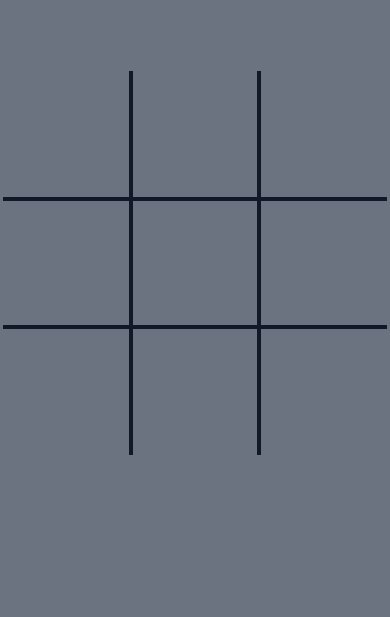
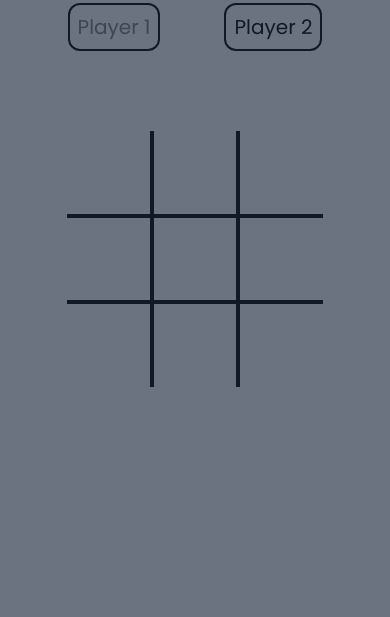
Before and after one commit to GabrielOJorge/tic-tac-toe, a plain HTML site: page index.html in a window 390 px wide. Shown: the part 227-844 px from the top of the page. Drawn offline with Linux system fonts and the light colour scheme.

Commit message:
style: make website responsive for small and medium screens

```diff
--- a/index.html
+++ b/index.html
@@ -13,12 +13,12 @@
 <body class="flex flex-col justify-center items-center gap-12 bg-gray-500 h-screen font-Poppins">
 
   <div id="overlay" class="absolute flex flex-col justify-center items-center gap-9 scale-0 transition-all select-none">
-    <h1 id="winningMsg" class="text-white text-6xl animate-bounce"></h1>
-    <button id="restartBtn" class="text-white text-4xl p-2 border-4 border-white rounded-xl hover:bg-white hover:text-gray-500 active:translate-y-1 transition-all">Restart</button>
+    <h1 id="winningMsg" class="text-white text-4xl sm:text-5xl md:text-6xl animate-bounce"></h1>
+    <button id="restartBtn" class="text-white text-2xl sm:text-3xl md:text-4xl p-2 border-4 border-white rounded-xl hover:bg-white hover:text-gray-500 active:translate-y-1 transition-all">Restart</button>
   </div>
 
   <main id="gameBoard" class="flex flex-col items-center gap-20">
-    <div id="playerDisplay" class="flex items-center gap-28 text-3xl text-gray-900 select-none">
+    <div id="playerDisplay" class="flex items-center gap-16 sm:gap-32 text-xl sm:text-2xl md:text-3xl text-gray-900 select-none">
       <div class="border-2 border-gray-900 p-2 rounded-xl">
         <h1 id="player1" class="animate-pulse">Player 1</h1>
       </div>
@@ -27,16 +27,16 @@
       </div>
     </div>
 
-    <div class="grid grid-cols-3 grid-rows-3 h-96 w-96">
-      <div class="spot border-2 border-gray-900 border-t-0 border-l-0 font-bold text-9xl text-center cursor-pointer rounded-tl hover:bg-gray-400 transition-all"><div class="h-full w-full scale-0 transition-all select-none"></div></div>
-      <div class="spot border-2 border-gray-900 border-t-0 font-bold text-9xl text-center cursor-pointer hover:bg-gray-400 transition-all"><div class="h-full w-full scale-0 transition-all select-none"></div></div>
-      <div class="spot border-2 border-gray-900 border-t-0 border-r-0 font-bold text-9xl text-center cursor-pointer rounded-tr hover:bg-gray-400 transition-all"><div class="h-full w-full scale-0 transition-all select-none"></div></div>
-      <div class="spot border-2 border-gray-900 border-l-0 font-bold text-9xl text-center cursor-pointer hover:bg-gray-400 transition-all"><div class="h-full w-full scale-0 transition-all select-none"></div></div>
-      <div class="spot border-2 border-gray-900 font-bold text-9xl text-center cursor-pointer hover:bg-gray-400 transition-all"><div class="h-full w-full scale-0 transition-all select-none"></div></div>
-      <div class="spot border-2 border-gray-900 border-r-0 font-bold text-9xl text-center cursor-pointer hover:bg-gray-400 transition-all"><div class="h-full w-full scale-0 transition-all select-none"></div></div>
-      <div class="spot border-2 border-gray-900 border-l-0 border-b-0 font-bold text-9xl text-center cursor-pointer rounded-bl hover:bg-gray-400 transition-all"><div class="h-full w-full scale-0 transition-all select-none"></div></div>
-      <div class="spot border-2 border-gray-900 border-b-0 font-bold text-9xl text-center cursor-pointer hover:bg-gray-400 transition-all"><div class="h-full w-full scale-0 transition-all select-none"></div></div>
-      <div class="spot border-2 border-gray-900 border-r-0 border-b-0 font-bold text-9xl text-center cursor-pointer rounded-br hover:bg-gray-400 transition-all"><div class="h-full w-full scale-0 transition-all select-none"></div></div>
+    <div class="grid grid-cols-3 grid-rows-3 h-64 w-64 sm:h-80 sm:w-80 md:h-96 md:w-96">
+      <div class="spot border-2 border-gray-900 border-t-0 border-l-0 font-bold text-7xl sm:text-8xl md:text-9xl text-center cursor-pointer rounded-tl hover:bg-gray-400 transition-all"><div class="flex justify-center items-center h-full w-full scale-0 transition-all select-none"></div></div>
+      <div class="spot border-2 border-gray-900 border-t-0 font-bold text-7xl sm:text-8xl md:text-9xl text-center cursor-pointer hover:bg-gray-400 transition-all"><div class="flex justify-center items-center h-full w-full scale-0 transition-all select-none"></div></div>
+      <div class="spot border-2 border-gray-900 border-t-0 border-r-0 font-bold text-7xl sm:text-8xl md:text-9xl text-center cursor-pointer rounded-tr hover:bg-gray-400 transition-all"><div class="flex justify-center items-center h-full w-full scale-0 transition-all select-none"></div></div>
+      <div class="spot border-2 border-gray-900 border-l-0 font-bold text-7xl sm:text-8xl md:text-9xl text-center cursor-pointer hover:bg-gray-400 transition-all"><div class="flex justify-center items-center h-full w-full scale-0 transition-all select-none"></div></div>
+      <div class="spot border-2 border-gray-900 font-bold text-7xl sm:text-8xl md:text-9xl first-letter:text-center cursor-pointer hover:bg-gray-400 transition-all"><div class="flex justify-center items-center h-full w-full scale-0 transition-all select-none"></div></div>
+      <div class="spot border-2 border-gray-900 border-r-0 font-bold text-7xl sm:text-8xl md:text-9xl text-center cursor-pointer hover:bg-gray-400 transition-all"><div class="flex justify-center items-center h-full w-full scale-0 transition-all select-none"></div></div>
+      <div class="spot border-2 border-gray-900 border-l-0 border-b-0 font-bold text-7xl sm:text-8xl md:text-9xl text-center cursor-pointer rounded-bl hover:bg-gray-400 transition-all"><div class="flex justify-center items-center h-full w-full scale-0 transition-all select-none"></div></div>
+      <div class="spot border-2 border-gray-900 border-b-0 font-bold text-7xl sm:text-8xl md:text-9xl text-center cursor-pointer hover:bg-gray-400 transition-all"><div class="flex justify-center items-center h-full w-full scale-0 transition-all select-none"></div></div>
+      <div class="spot border-2 border-gray-900 border-r-0 border-b-0 font-bold text-7xl sm:text-8xl md:text-9xl text-center cursor-pointer rounded-br hover:bg-gray-400 transition-all"><div class="flex justify-center items-center h-full w-full scale-0 transition-all select-none"></div></div>
     </div>
   </main>
 
```
Also changed, not shown: dist/output.css.
